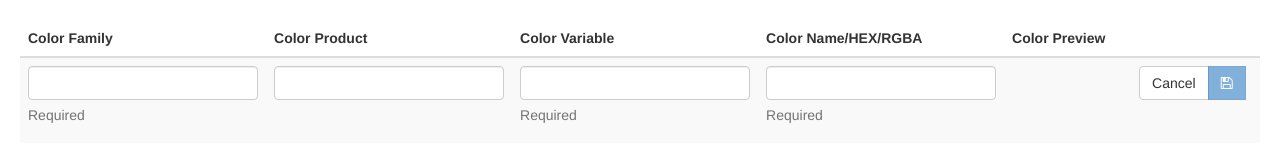
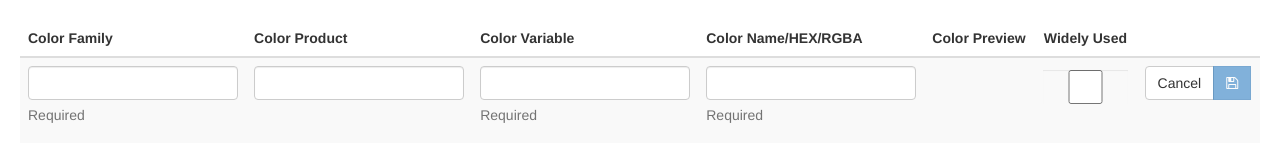
Before and after one commit to dreamyguy/color-consolidator, a website: page index.html at #/new in a window 1280 px wide. Drawn offline with Linux system fonts and the light colour scheme.

Commit message:
CC-4 introduce 'widely used' column

```diff
--- a/detail.html
+++ b/detail.html
@@ -8,6 +8,7 @@
                     <th>Color Variable</th>
                     <th>Color Name/HEX/RGBA</th>
                     <th>Color Preview</th>
+                    <th class="centered">Widely Used</th>
                     <th class="centered">&nbsp;</th>
                 </tr>
             </thead>
@@ -29,6 +30,9 @@
                 <span class="help-block" ng-show="myForm.colorCode.$error.required">Required</span>
             </td>
             <td class="borderless form-group" style="background-color: {{ccApp.colorCode}}"></td>
+            <td class="borderless centered form-group">
+                <input type="checkbox" class="form-control" name="colorWidelyUsed" ng-model="ccApp.colorWidelyUsed">
+            </td>
             <td class="borderless centered">
                 <div class="btn-group">
                     <a href="#/" class="btn btn-default">Cancel</a>
```
Also changed, not shown: list.html (+4 -0 lines).
